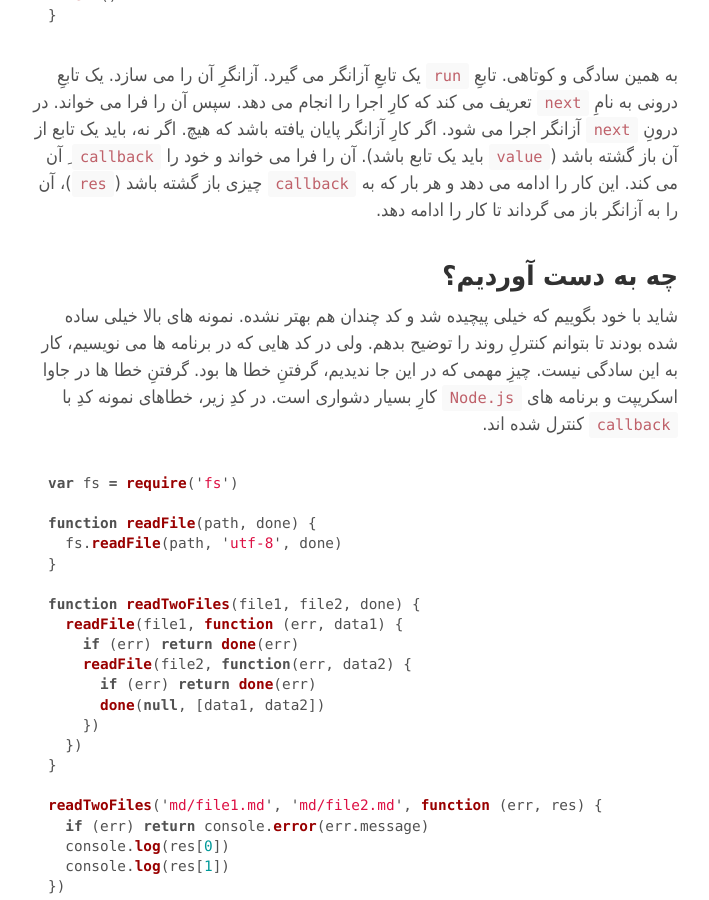
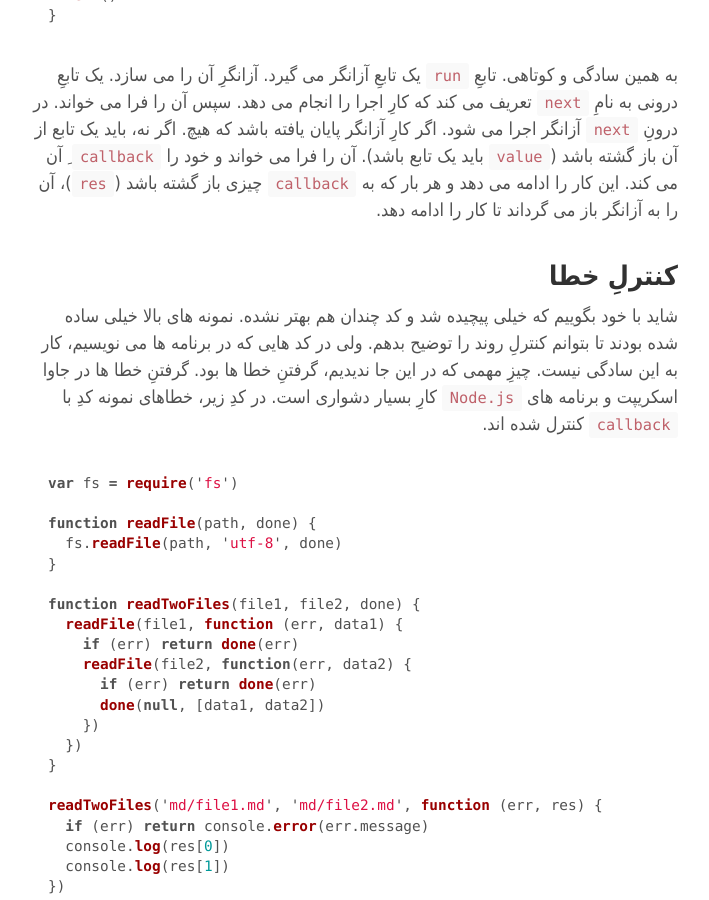
Before and after one commit to behrang/behrang.github.io, a Jekyll site: the page built from _posts/2014-06-28-javascript-generators-part2.md, in a window 1280 px wide and 900 px high, scrolled down 2762 px. Shown: the whole window, without its empty margins (286-995 px from the left). Built offline with Jekyll 4.4.1, drawn with Linux system fonts in a browser that asks for light colours; Markdown is read by kramdown in place of the engine named in the settings; comment, search, counter and statistics services are not loaded.

Commit message:
Change javascript generators part 2 post

```diff
--- a/_posts/2014-06-28-javascript-generators-part2.md
+++ b/_posts/2014-06-28-javascript-generators-part2.md
@@ -98,7 +98,7 @@ function run(fn) {
 
 به همین سادگی و کوتاهی. تابعِ `run` یک تابعِ آزانگر می گیرد. آزانگرِ آن را می سازد. یک تابعِ درونی به نامِ `next` تعریف می کند که کارِ اجرا را انجام می دهد. سپس آن را فرا می خواند. در درونِ `next` آزانگر اجرا می شود. اگر کارِ آزانگر پایان یافته باشد که هیچ. اگر نه، باید یک تابع از آن باز گشته باشد (`value` باید یک تابع باشد). آن را فرا می خواند و خود را `callback` ِ آن می کند. این کار را ادامه می دهد و هر بار که به `callback` چیزی باز گشته باشد (`res`)، آن را به آزانگر باز می گرداند تا کار را ادامه دهد.
 
-## چه به دست آوردیم؟
+## کنترلِ خطا
 
 شاید با خود بگوییم که خیلی پیچیده شد و کد چندان هم بهتر نشده. نمونه های بالا خیلی ساده شده بودند تا بتوانم کنترلِ روند را توضیح بدهم. ولی در کد هایی که در برنامه ها می نویسیم، کار به این سادگی نیست. چیزِ مهمی که در این جا ندیدیم، گرفتنِ خطا ها بود. گرفتنِ خطا ها در جاوا اسکریپت و برنامه های `Node.js` کارِ بسیار دشواری است. در کدِ زیر، خطاهای نمونه کدِ با `callback` کنترل شده اند.
 
```
Also changed, not shown: other parts of _posts/2014-06-28-javascript-generators-part2.md (+2 -0 lines).
